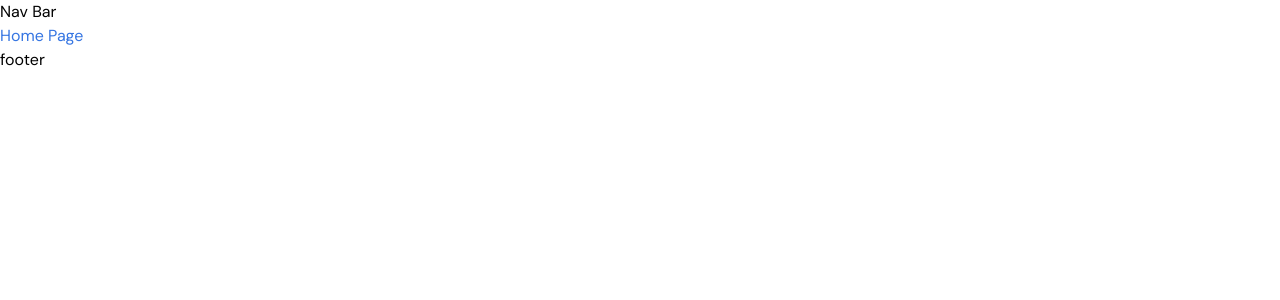
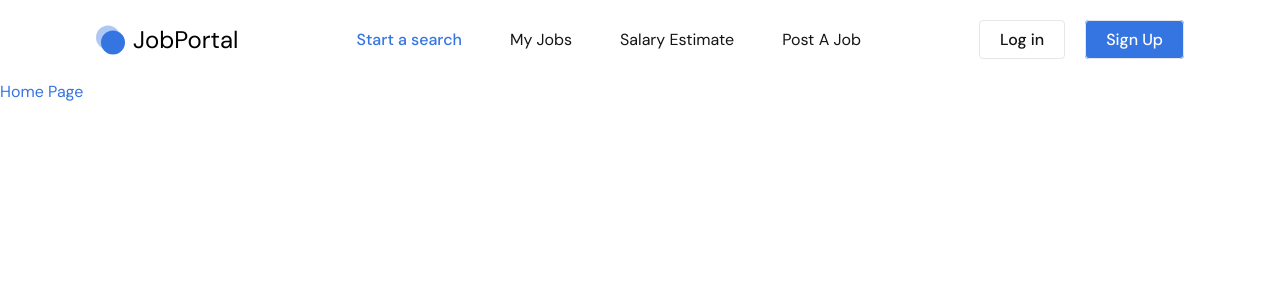
Before and after one commit to AnandShirbhaiyye/job-portal, a React (Vite) app in the folder job-portal-client/: page / in a window 1280 px wide. Shown: the top 300 px of the page. Built offline with nearby package versions, Linux system fonts and the light colour scheme.

Commit message:
feat: added navbar

```diff
--- a/job-portal-client/package.json
+++ b/job-portal-client/package.json
@@ -12,6 +12,7 @@
   "dependencies": {
     "react": "^18.2.0",
     "react-dom": "^18.2.0",
+    "react-icons": "^5.0.1",
     "react-router-dom": "^6.22.0"
   },
   "devDependencies": {
--- a/job-portal-client/src/App.css
+++ b/job-portal-client/src/App.css
@@ -11,7 +11,6 @@ body{
 
 a {
   text-decoration: none;
-  color: rgb(97, 97, 97);
 }
 
 li {
--- a/job-portal-client/src/App.jsx
+++ b/job-portal-client/src/App.jsx
@@ -1,12 +1,12 @@
 import {Outlet} from "react-router-dom"
 import './App.css'
+import Navbar from "./components/Navbar"
 
 function App() {
   return (
     <>
-    <nav>Nav Bar</nav>
+    <Navbar/>
     <Outlet/>
-    <footer>footer</footer>
     </>
   )
 }
--- /dev/null
+++ b/job-portal-client/src/components/Navbar.jsx
@@ -0,0 +1,107 @@
+import React, { useState } from "react";
+import { Link, NavLink } from "react-router-dom";
+import { FaBarsStaggered, FaXmark } from "react-icons/fa6";
+
+const Navbar = () => {
+  const [isMenuOpen, setIsMenuOpen] = useState(false);
+
+  const handleMenuToggler = () => {
+    setIsMenuOpen(!isMenuOpen);
+  };
+
+  const navItems = [
+    { path: "/", title: "Start a search" },
+    { path: "/my-job", title: "My Jobs" },
+    { path: "/salary", title: "Salary Estimate" },
+    { path: "/post-job", title: "Post A Job" },
+  ];
+  return (
+    <header className="max-w-screen-2xl container mx-auto xl:px-24 px-4">
+      <nav className="flex justify-between items-center py-6">
+        <a href="/" className="flex items-center gap-2 text-2xl text-black">
+          <svg
+            xmlns="http://www.w3.org/2000/svg"
+            width="29"
+            height="30"
+            viewBox="0 0 29 30"
+            fill="none"
+          >
+            <circle
+              cx="12.0143"
+              cy="12.5143"
+              r="12.0143"
+              fill="#3575E2"
+              fillOpacity="0.4"
+            />
+            <circle cx="16.9857" cy="17.4857" r="12.0143" fill="#3575E2" />
+          </svg>
+          <span> JobPortal </span>
+        </a>
+
+        <ul className="hidden md:flex gap-12">
+          {navItems.map(({ path, title }) => (
+            <li key={path} className="text-base text-primary">
+              <NavLink
+                to={path}
+                className={({ isActive }) => (isActive ? "active" : "")}
+              >
+                {title}
+              </NavLink>
+            </li>
+          ))}
+        </ul>
+
+        <div className="text-base text-primary font-medium space-x-5 hidden lg:block">
+          <Link to="/login" className="py-2 px-5 border rounded">
+            Log in
+          </Link>
+          <Link
+            to="/sign-up"
+            className="py-2 px-5 border rounded bg-blue text-white"
+          >
+            Sign Up
+          </Link>
+        </div>
+
+        {/* mobile menu*/}
+        <div className="md:hidden block">
+          <button onClick={handleMenuToggler}>
+            {isMenuOpen ? (
+              <FaXmark className="w-5 h-5 text-primary" />
+            ) : (
+              <FaBarsStaggered className="w-5 h-5 text-primary" />
+            )}
+          </button>
+        </div>
+      </nav>
+
+      <div
+        className={`px-4 bg-black py-5 rounded-sm ${
+          isMenuOpen ? "" : "hidden"
+        }`}
+      >
+        <ul>
+          {navItems.map(({ path, title }) => (
+            <li
+              key={path}
+              className="text-base text-white first:text-white py-1"
+            >
+              <NavLink
+                to={path}
+                className={({ isActive }) => (isActive ? "active" : "")}
+              >
+                {title}
+              </NavLink>
+            </li>
+          ))}
+
+          <li className="text-white py-1"><Link to="/login">
+            Log in
+          </Link></li>
+        </ul>
+      </div>
+    </header>
+  );
+};
+
+export default Navbar;
```
Also changed, not shown: 1 other file (tests, documents, lock files or other folders).
